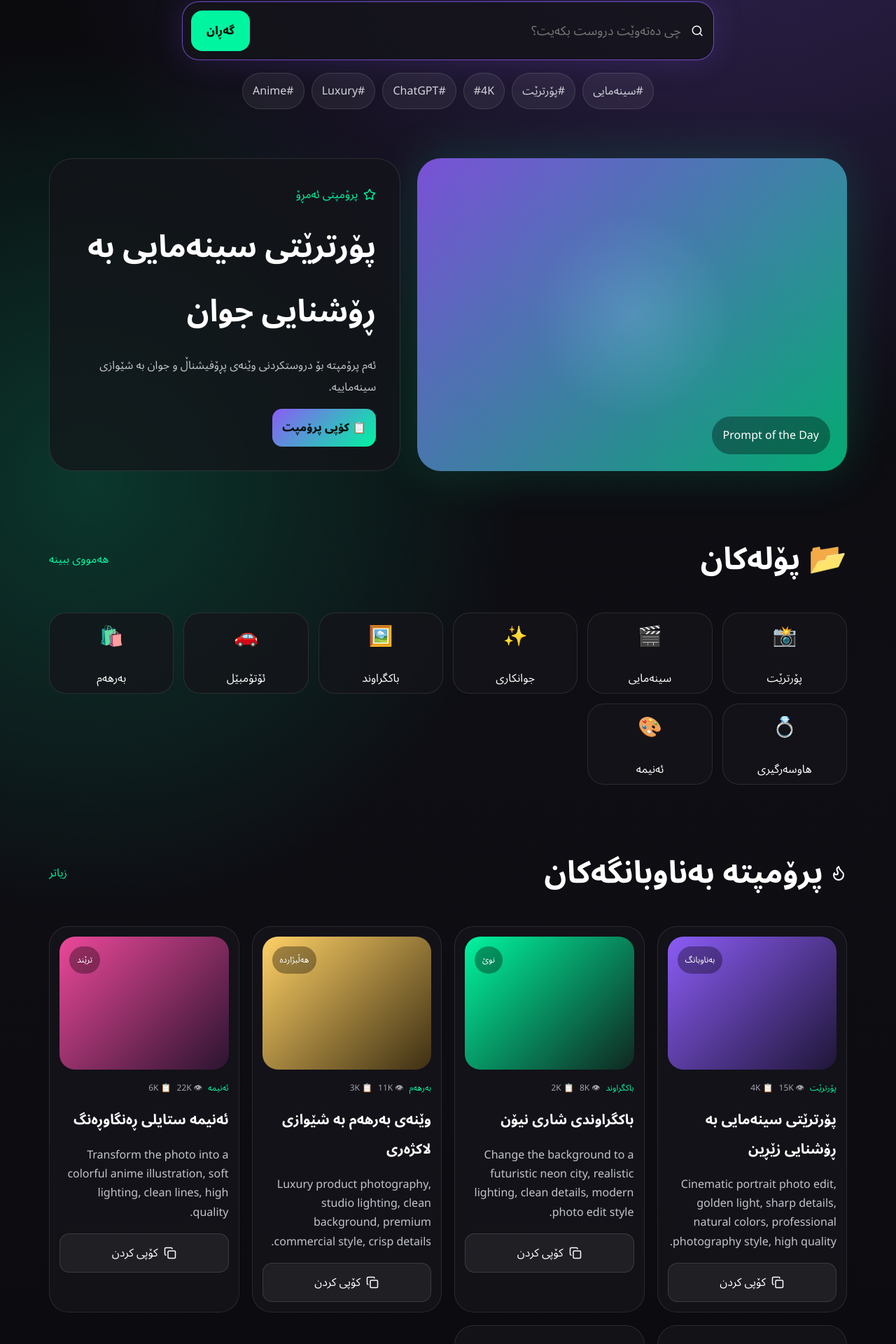
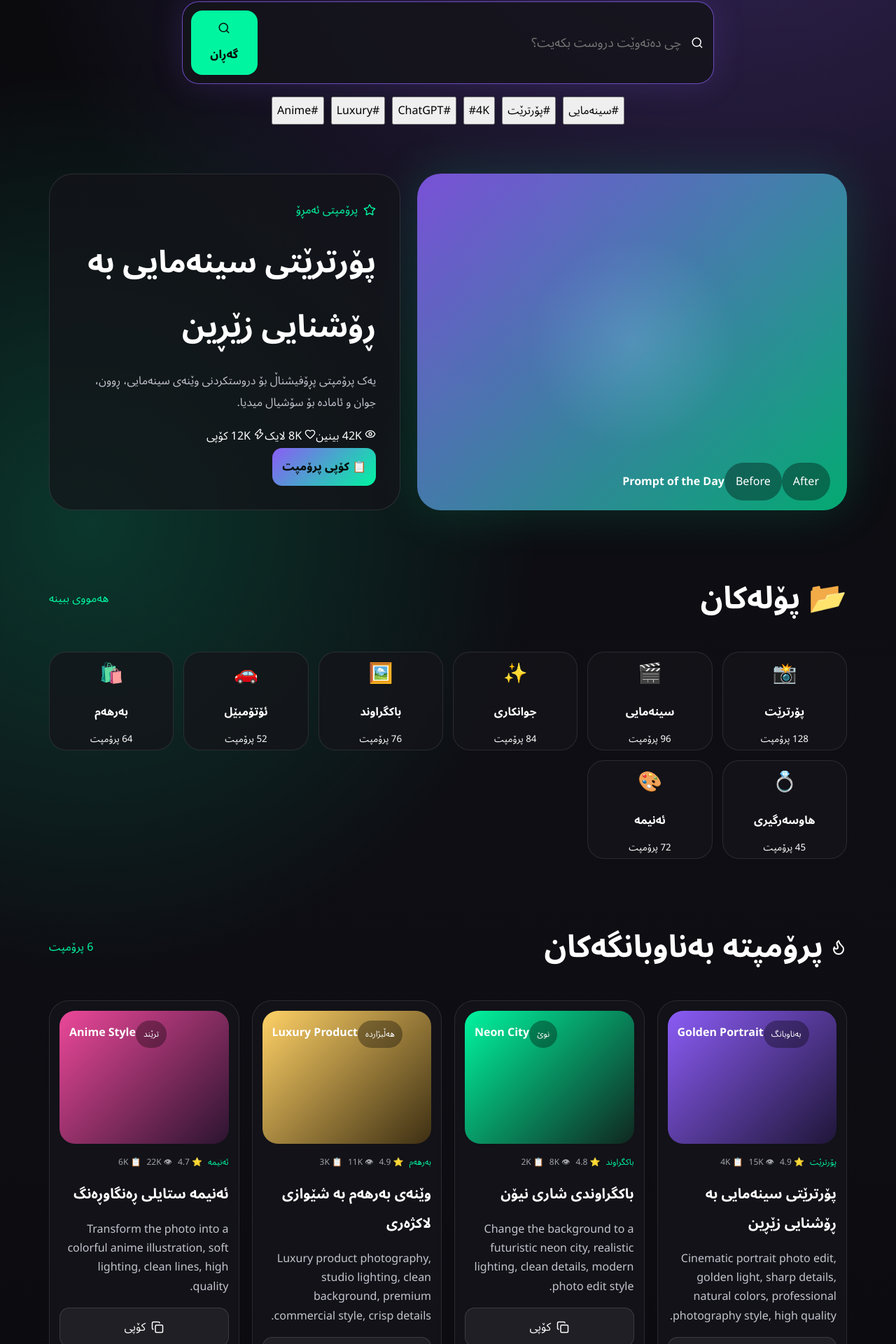
Before and after one commit to hama210/promptstan, a React (Vite) app: page / in a window 1280 px wide. Shown: the part 493-2413 px from the top of the page at 70% size. Built offline with nearby package versions, Linux system fonts and the light colour scheme.

Commit message:
Add v1.1 search and copy UX

```diff
--- a/src/App.jsx
+++ b/src/App.jsx
@@ -1,13 +1,30 @@
-import { Copy, Flame, Globe2, Search, Sparkles, Star, Wand2 } from 'lucide-react';
+import { useMemo, useState } from 'react';
+import { Copy, Eye, Flame, Globe2, Heart, Search, Sparkles, Star, Wand2, Zap } from 'lucide-react';
 import { categories, promptItems, tags } from './data/site.js';
 
-function copyText(text) {
-  navigator.clipboard.writeText(text);
-}
+export default function App() {
+  const [query, setQuery] = useState('');
+  const [copied, setCopied] = useState('');
 
-export default function App() {
+  const filteredPrompts = useMemo(() => {
+    const term = query.trim().toLowerCase();
+    if (!term) return promptItems;
+    return promptItems.filter((item) => {
+      const searchable = `${item.title} ${item.category} ${item.text} ${item.tags.join(' ')}`.toLowerCase();
+      return searchable.includes(term);
+    });
+  }, [query]);
+
+  function copyText(text, title) {
+    navigator.clipboard.writeText(text);
+    setCopied(title);
+    window.setTimeout(() => setCopied(''), 1800);
+  }
+
   return (
     <main className="app" dir="rtl">
+      {copied && <div className="toast">✅ {copied} کۆپی کرا</div>}
+
       <nav className="navbar">
         <div className="brand">
           <div className="logoMark"><Wand2 size={22} /></div>
@@ -30,24 +47,35 @@
 
         <div className="searchBox">
           <Search size={22} />
-          <input placeholder="چی دەتەوێت دروست بکەیت؟" />
-          <button>گەڕان</button>
+          <input value={query} onChange={(event) => setQuery(event.target.value)} placeholder="چی دەتەوێت دروست بکەیت؟" />
+          <button><Search size={18} /> گەڕان</button>
         </div>
 
         <div className="tags">
-          {tags.map((tag) => <span key={tag}>{tag}</span>)}
+          {tags.map((tag) => <button key={tag} onClick={() => setQuery(tag.replace('#', ''))}>{tag}</button>)}
         </div>
       </section>
 
       <section className="feature">
-        <div className="featureImage">
-          <span>Prompt of the Day</span>
+        <div className="featureImage premiumScene">
+          <div className="orbit one" />
+          <div className="orbit two" />
+          <div className="glassPreview">
+            <span>Before</span>
+            <span>After</span>
+          </div>
+          <b>Prompt of the Day</b>
         </div>
         <div className="featureText">
           <div className="sectionLabel"><Star size={18} /> پرۆمپتی ئەمڕۆ</div>
-          <h2>پۆرترێتی سینەمایی بە ڕۆشنایی جوان</h2>
-          <p>ئەم پرۆمپتە بۆ دروستکردنی وێنەی پڕۆفیشناڵ و جوان بە شێوازی سینەماییە.</p>
-          <button className="primary">📋 کۆپی پرۆمپت</button>
+          <h2>پۆرترێتی سینەمایی بە ڕۆشنایی زێڕین</h2>
+          <p>یەک پرۆمپتی پڕۆفیشناڵ بۆ دروستکردنی وێنەی سینەمایی، ڕوون، جوان و ئامادە بۆ سۆشیال میدیا.</p>
+          <div className="featureStats">
+            <span><Eye size={16} /> 42K بینین</span>
+            <span><Heart size={16} /> 8K لایک</span>
+            <span><Zap size={16} /> 12K کۆپی</span>
+          </div>
+          <button className="primary" onClick={() => copyText(promptItems[0].text, promptItems[0].title)}>📋 کۆپی پرۆمپت</button>
         </div>
       </section>
 
@@ -58,9 +86,10 @@
         </div>
         <div className="categoryGrid">
           {categories.map((category) => (
-            <button className="categoryCard" key={category.slug}>
+            <button className="categoryCard" key={category.slug} onClick={() => setQuery(category.name)}>
               <span>{category.icon}</span>
-              {category.name}
+              <strong>{category.name}</strong>
+              <small>{category.count} پرۆمپت</small>
             </button>
           ))}
         </div>
@@ -68,26 +97,31 @@
 
       <section className="section">
         <div className="sectionTitle">
-          <h2><Flame size={24} /> پرۆمپتە بەناوبانگەکان</h2>
-          <a>زیاتر</a>
+          <h2><Flame size={24} /> {query ? 'ئەنجامی گەڕان' : 'پرۆمپتە بەناوبانگەکان'}</h2>
+          <a>{filteredPrompts.length} پرۆمپت</a>
         </div>
 
         <div className="promptGrid">
-          {promptItems.map((item) => (
+          {filteredPrompts.map((item) => (
             <article className="promptCard" key={item.id}>
               <div className={`promptImage ${item.gradient}`}>
                 <span>{item.badge}</span>
+                <strong>{item.imageTitle}</strong>
               </div>
               <div className="promptMeta">
                 <span>{item.category}</span>
+                <span>⭐ {item.rating}</span>
                 <span>👁 {item.views}</span>
                 <span>📋 {item.copies}</span>
               </div>
               <h3>{item.title}</h3>
               <p>{item.text}</p>
-              <button onClick={() => copyText(item.text)} className="copyButton">
-                <Copy size={18} /> کۆپی کردن
-              </button>
+              <div className="cardActions">
+                <button onClick={() => copyText(item.text, item.title)} className="copyButton">
+                  <Copy size={18} /> کۆپی
+                </button>
+                <button className="previewButton"><Eye size={18} /> پێشبینین</button>
+              </div>
             </article>
           ))}
         </div>
@@ -96,10 +130,10 @@
       <section className="collections">
         <h2>💎 کۆمەڵەکان</h2>
         <div className="collectionRow">
-          <span>TikTok Viral</span>
-          <span>Wedding</span>
-          <span>Luxury</span>
-          <span>Instagram</span>
+          <button>TikTok Viral</button>
+          <button>Wedding</button>
+          <button>Luxury</button>
+          <button>Instagram</button>
         </div>
       </section>
 
```
